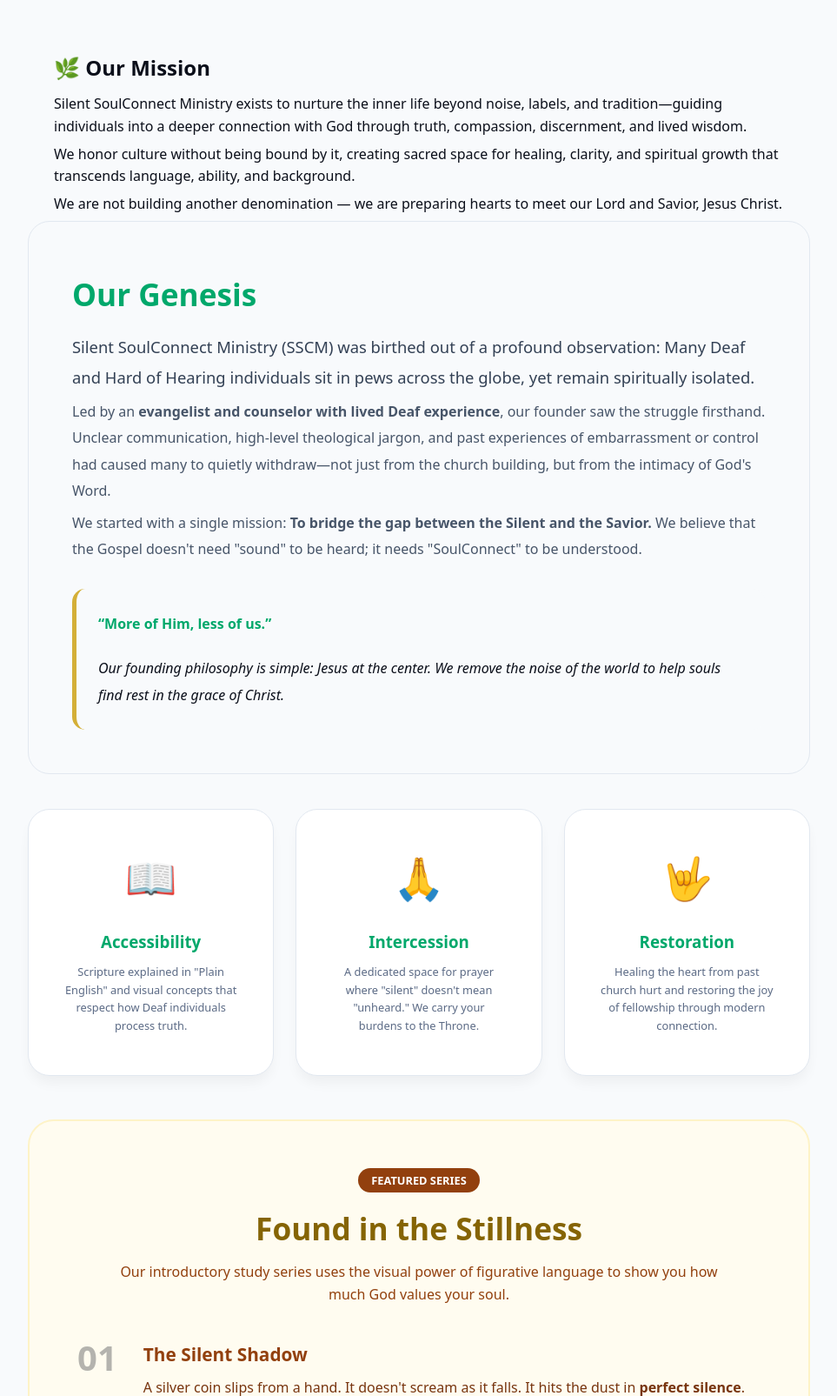
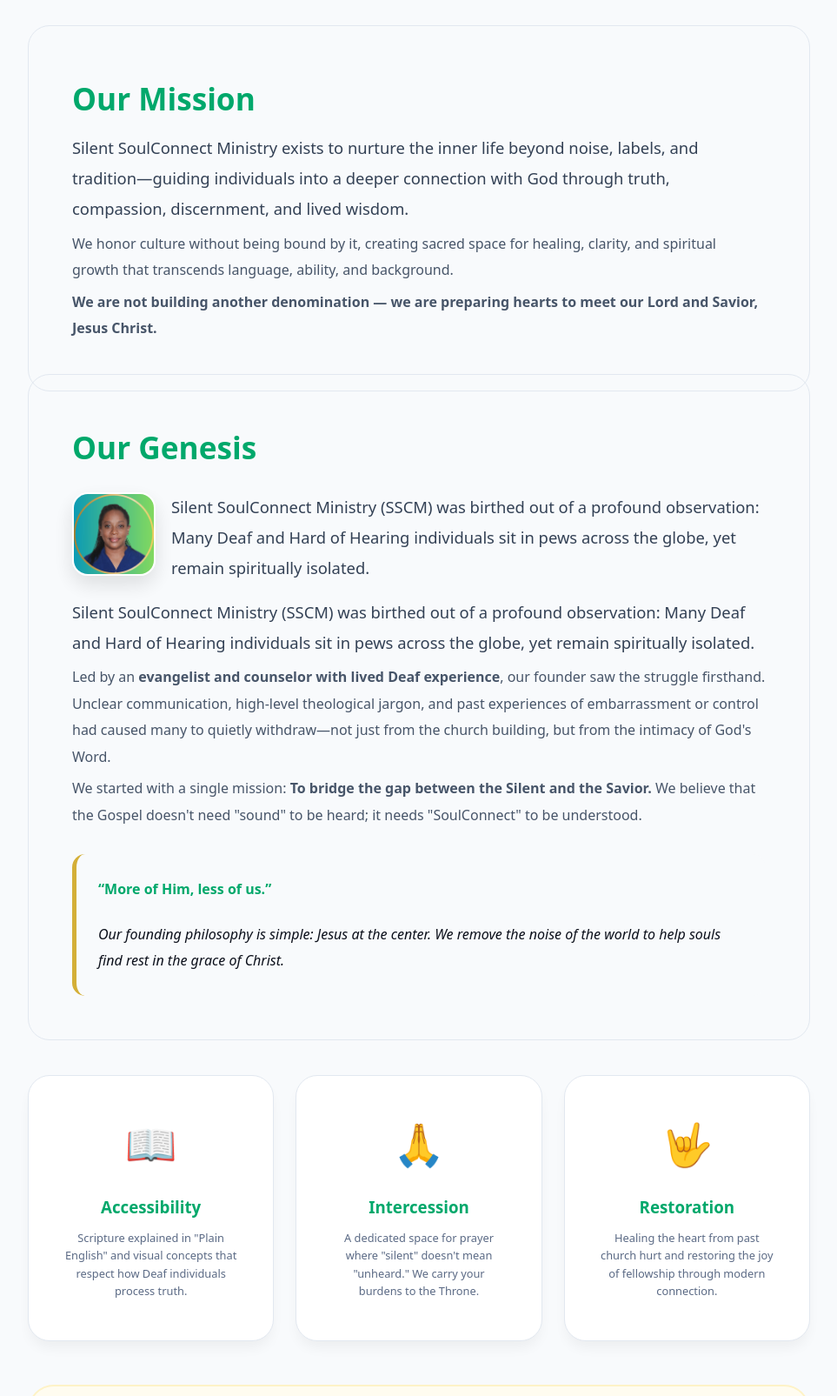
Before and after one commit to SCWB2024/SilentSoulConnectMinistry, a Flask app: page /about in a window 1280 px wide. Shown: the part 653-2258 px from the top of the page at 87% size, without its empty margins (158-1121 px from the left). Run offline with Flask 3, Linux system fonts and the light colour scheme.

Commit message:
Refined About page layout, aligned Mission section, added founder image

```diff
--- a/soulstart/static/css/theme.css
+++ b/soulstart/static/css/theme.css
@@ -1214,7 +1214,44 @@ body.bg-video .topnav a.active{
   color: var(--muted);
   font-style: italic;
 }
+.section-title{
+  color: var(--primary);
+  font-size: 2.2rem;
+  font-weight: 700;
+  margin-top: 0;
+}
+.section-title{
+  color: var(--primary);
+  font-size: 2.2rem;
+  font-weight: 700;
+  margin-top: 0;
+}
 
+/* About: Founder photo block */
+.founder-row{
+  display:flex;
+  gap:18px;
+  align-items:flex-start;
+  margin: 18px 0 10px;
+}
+
+.founder-photo{
+  width:96px;
+  height:96px;
+  opacity: 0.95;
+  border-radius:18px;
+  object-fit:cover;
+  border: 2px solid rgba(255,255,255,.9);
+  box-shadow: 0 10px 25px rgba(0,0,0,.12);
+  flex: 0 0 auto;
+}
+
+.founder-text{ flex:1; }
+
+@media (max-width: 700px){
+  .founder-row{ flex-direction:column; }
+  .founder-photo{ width:140px; height:140px; }
+}
 
 /* =============================
    16) RESPONSIVE
--- a/templates/about.html
+++ b/templates/about.html
@@ -11,38 +11,59 @@
 
   <div class="hero-content" style="z-index: 1; text-align: center; color: white; padding: 0 20px;">
     <div style="background: rgba(255, 255, 255, 0.92); padding: 50px; border-radius: 30px; box-shadow: 0 20px 50px rgba(0,0,0,0.3); max-width: 800px; border: 1px solid white;">
-      <h1 style="color: var(--primary); margin: 0; font-size: 2.8rem; font-weight: 800; letter-spacing: -1px;">Silent SoulConnect</h1>
+      <h1 style="color: var(--primary); margin: 0; font-size: 1.15rem; font-weight: 800; letter-spacing: -1px;">Silent SoulConnect</h1>
       <p style="color: #64748b; font-size: 1.3rem; margin-top: 15px; font-weight: 500; font-style: italic;">"Faith to Rise, Grace to Rest"</p>
       <hr style="width: 60px; border: 2px solid var(--gold); margin: 20px auto;">
       <p style="color: #334155; font-weight: bold; text-transform: uppercase; letter-spacing: 2px; font-size: 0.9rem;">A Branch of SCWB Global Impact</p>
     </div>
   </div>
 </section>
-<section class="card" style="max-width: 900px; margin: 30px auto; padding: 30px;">
-  <h2>🌿 Our Mission</h2>
+<div class="container" style="max-width: 950px; margin: 30px auto 0; padding: 0 20px;">
 
-  <p>
+  <div class="card" style="border-radius: 25px; padding: 50px; margin-bottom: 40px; border: 1px solid #e2e8f0; line-height: 1.9;">
+
+    <h2 class="section-title">Our Mission</h2>
+
+    <p style="font-size: 1.15rem; color: #334155;">
       Silent SoulConnect Ministry exists to nurture the inner life beyond noise,
       labels, and tradition—guiding individuals into a deeper connection with God
       through truth, compassion, discernment, and lived wisdom.
     </p>
 
-  <p>
+    <p style="color: #475569;">
       We honor culture without being bound by it, creating sacred space for
       healing, clarity, and spiritual growth that transcends language,
       ability, and background.
     </p>
 
-  <p>
+    <p style="color: #475569; font-weight: 600;">
       We are not building another denomination —
       we are preparing hearts to meet our Lord and Savior, Jesus Christ.
     </p>
+
+  </div>
+
+</div>
+
 </section>
 
 <div class="container" style="max-width: 950px; margin: -60px auto 80px; padding: 0 20px; position: relative; z-index: 2;">
 
   <div class="card" style="border-radius: 25px; padding: 50px; margin-bottom: 40px; border: 1px solid #e2e8f0; line-height: 1.9;">
     <h2 style="color: var(--primary); font-size: 2.2rem; margin-top: 0;">Our Genesis</h2>
+    <div class="founder-row">
+  <img
+    src="{{ url_for('static', filename='img/founder_sandra.jpg') }}"
+    alt="Founder of Silent SoulConnect Ministry"
+    class="founder-photo"
+  >
+  <div class="founder-text">
+    <p style="font-size: 1.15rem; color: #334155; margin-top: 0;">
+      Silent SoulConnect Ministry (SSCM) was birthed out of a profound observation: Many Deaf and Hard of Hearing individuals sit in pews across the globe, yet remain spiritually isolated.
+    </p>
+  </div>
+</div>
+
     <p style="font-size: 1.15rem; color: #334155;">
         Silent SoulConnect Ministry (SSCM) was birthed out of a profound observation: Many Deaf and Hard of Hearing individuals sit in pews across the globe, yet remain spiritually isolated.
     </p>
```
Also changed, not shown: soulstart/static/img/founder_sandra.jpg (added), 1 other file. Lines whose indentation alone changed are shown as unchanged.
